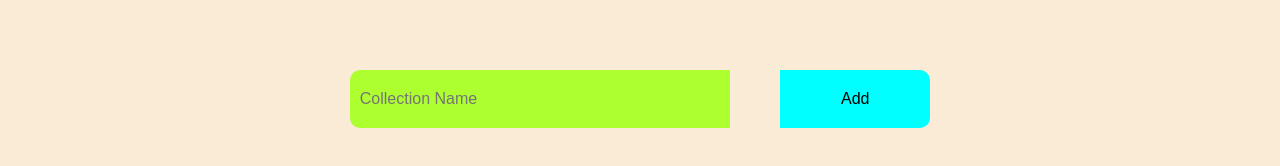
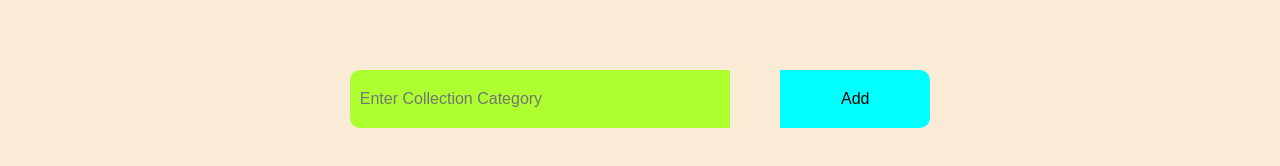
Before and after one commit to sskrkvsk/collection-app, a React (Create React App) app: page /addcollection in a window 1280 px wide. Shown: the part 276-442 px from the top of the page. Built offline with nearby package versions, Linux system fonts and the light colour scheme.

Commit message:
add custum category sends a value, redirects on home page when value passed on click

```diff
--- a/src/pages/AddCollection.js
+++ b/src/pages/AddCollection.js
@@ -1,4 +1,6 @@
-import React from 'react'
+import React, { useState } from 'react'
+import { Redirect } from 'react-router-dom';
+import axios from 'axios';
 import Header from '../components/Header'
 import NavBar from '../components/Navbar'
 import { AddCollectionStyle } from '../components/styles/AddCollection.styled'
@@ -6,14 +8,41 @@ import { AddBtnStyle } from '../components/styles/AddBtn.styled'
 import { InputStyle } from '../components/styles/Input.styled'
 
 const AddCollection = () => {
+
+  const [inputValue, setInputValue] = useState('');
+  const [canRedirect, setCanRedirect] = useState(false);
+
+  const handleChange = (e) => setInputValue(e.target.value);
+
+  const handlePostRequest = () => {
+    // Your POST request logic here
+    // console.log(inputValue);
+    axios.post('http://localhost:3001/addNewCollection', { key: inputValue })
+      .then(response => {
+        // Handle the response if needed
+        console.log(response.data);
+      })
+      .catch(error => {
+        console.error("Error posting data:", error);
+      });
+
+      inputValue && setCanRedirect(true);
+  };
+
   return (
     <div>
       <Header />
       <NavBar />
       <AddCollectionStyle>
-        <InputStyle type='text' placeholder='Collection Name'></InputStyle>
-        <AddBtnStyle>Add</AddBtnStyle>
+      <InputStyle
+          type='text'
+          placeholder='Enter Collection Category'
+          value={inputValue}
+          onChange={handleChange}
+        />
+        <AddBtnStyle onClick={handlePostRequest}>Add</AddBtnStyle>
       </AddCollectionStyle>
+      {canRedirect && <Redirect to="/" />}
     </div>
 
   )
```
Also changed, not shown: src/services/server.js (+9 -10 lines).
